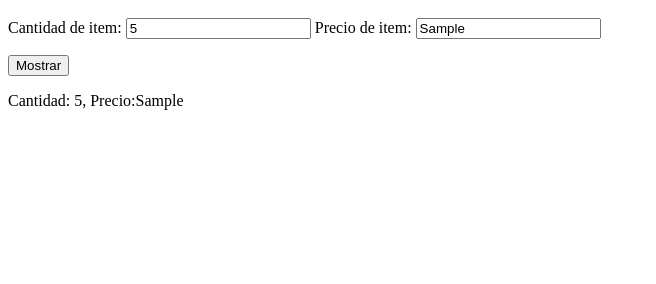
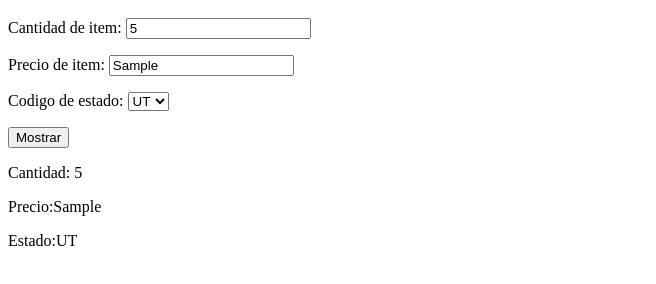
Before and after one commit to IsabelBustamanteQ/Totalizador, a website built with Parcel: page index.html in a window 1280 px wide. Both pictures are taken after typing "5", "Sample" into the empty fields and a click on the input "Mostrar". Shown: the part 48-332 px from the top of the page, without its empty margins (0-656 px from the left). Built offline with nearby package versions, Linux system fonts and the light colour scheme.

Commit message:
seleccionar y mostrar estado

```diff
--- a/index.html
+++ b/index.html
@@ -7,8 +7,20 @@
             <p>
                 <label for="Cantidad">Cantidad de item:</label>
                 <input type="number" id="cantidad" min="0"/>
+            </p>
+            <p>
                 <label for="Precio">Precio de item:</label>
                 <input type="float" id="precio" min="0,0"/>
+            </p>
+            <p>
+                <label for="Estado"> Codigo de estado:</label>
+                <select id="estado">
+                    <option value="0">UT</option>
+                    <option value="1">NV</option>
+                    <option value="2">TX</option>
+                    <option value="3">AL</option>
+                    <option value="4">CA</option>
+                  </select>
             </p>
             <input type="submit" value="Mostrar" id="mostrar-button" />
         </form>
--- a/src/presenterTotalizador.js
+++ b/src/presenterTotalizador.js
@@ -5,5 +5,8 @@ form.addEventListener("submit", (event) => {
   event.preventDefault();
   var cantidad=document.querySelector("#cantidad").value;
   var precio=document.querySelector("#precio").value;
-  div.innerHTML = "Cantidad: "+cantidad +", Precio:"+ precio;
+  var estado=document.getElementById("estado");
+  var codigoEstado=estado.options[estado.selectedIndex].text;
+  div.innerHTML = "<p> Cantidad: "+cantidad +"</p><p> Precio:"+ precio+"</p><p> Estado:"+codigoEstado+"</p>";
+
 });
```
